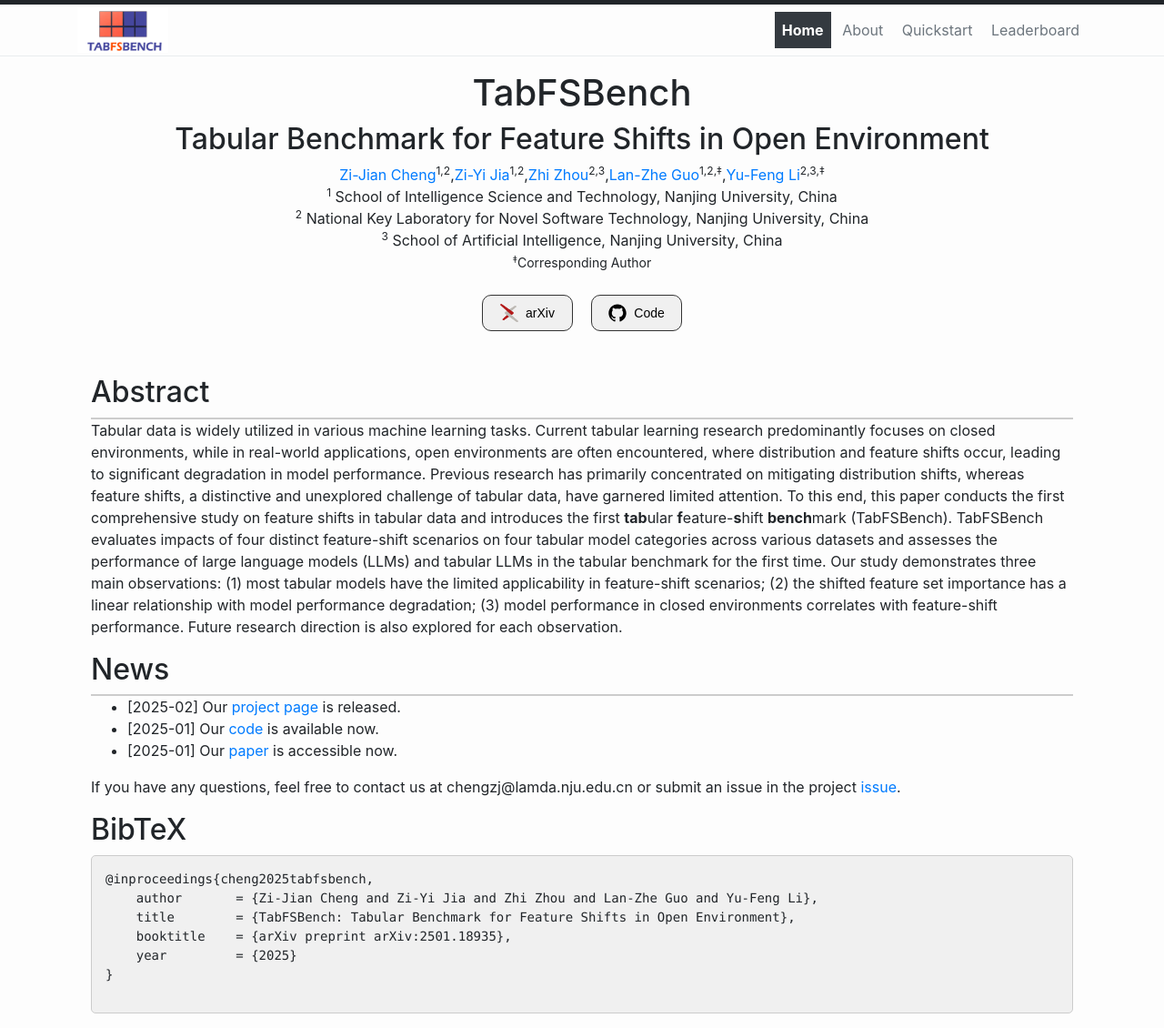
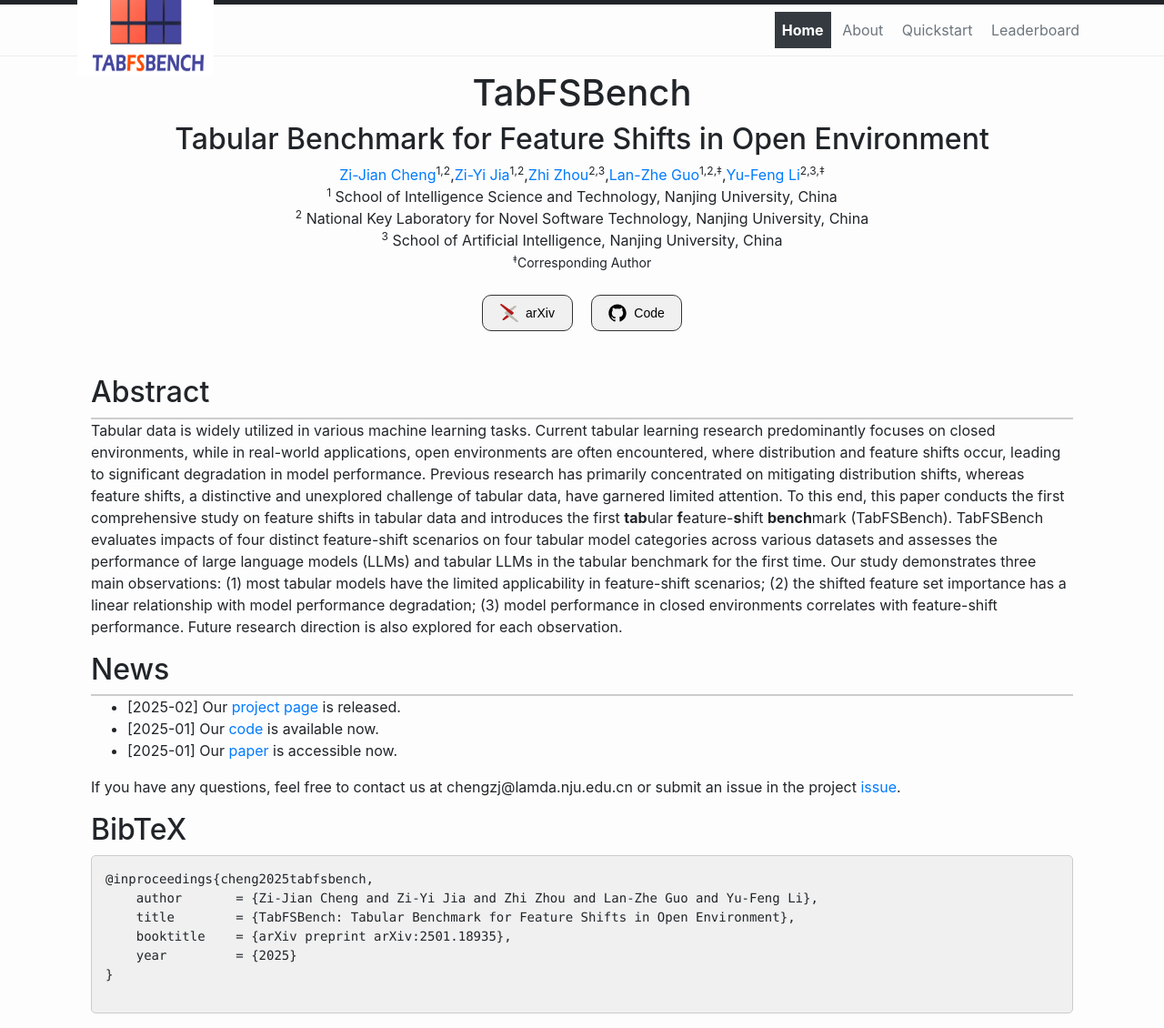
Before and after one commit to ClementCheng0217/Tab-index, a Jekyll site: the page built from index.html, in a window 1280 px wide. Shown: the whole page at 91% size. Built offline with Jekyll 4.4.1, drawn with Linux system fonts in a browser that asks for light colours; the list of posts is cut into pages by our own code.

Commit message:
Update header.html

```diff
--- a/_includes/header.html
+++ b/_includes/header.html
@@ -2,7 +2,7 @@
   <div id="nav-container" class="container position-relative d-flex justify-content-between align-items-center">
     {% assign default_paths = site.pages | map: "path" %}
     {% assign page_paths = site.header_pages | default: default_paths %}
-    <a class="h4 m-0 text-dark" href="{{ "/" | relative_url }}"><img src="/Tab-index/logo.png" width="100" height="50"/></a>
+    <a class="h4 m-0 text-dark" href="{{ "/" | relative_url }}"><img src="/Tab-index/logo.png" width="150" height="100"/></a>
 
     {% if page_paths %}
       <nav id="nav-menu-container" class="text-right navbar-light">
```
